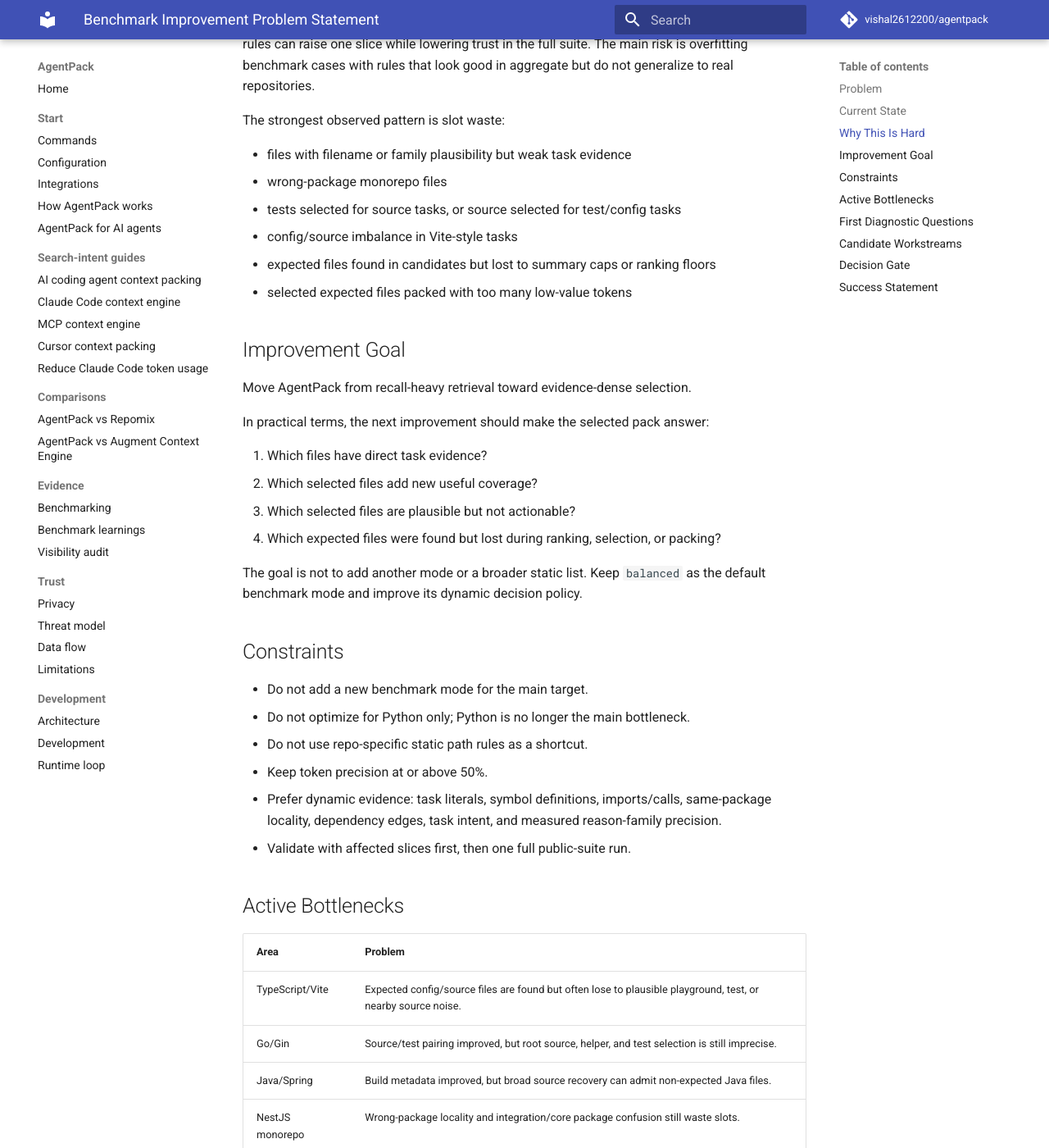
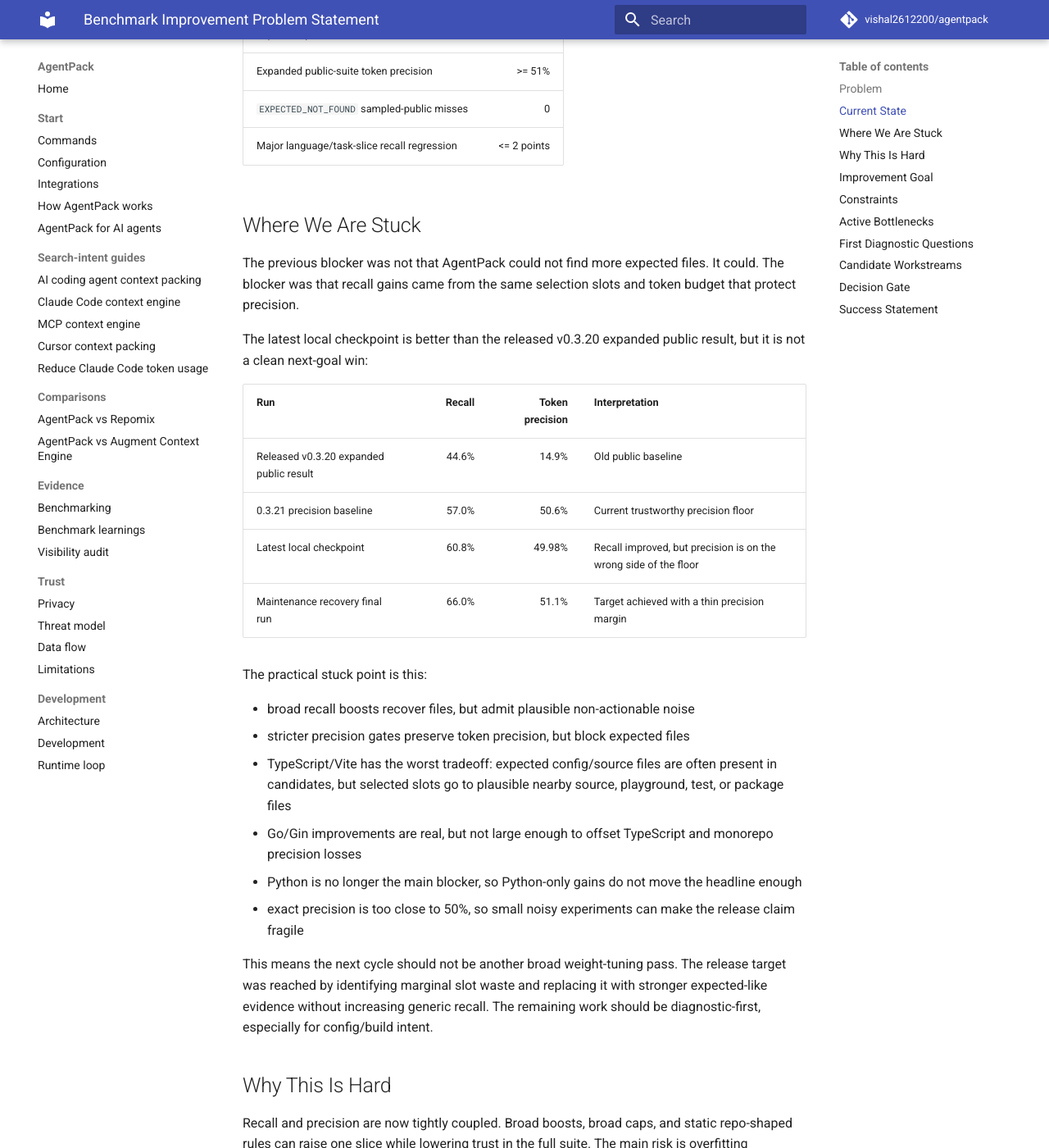
Before and after one commit to Jdowpasisi/agentpack, an MkDocs documentation site: the page built from docs/benchmark-improvement-problem-statement.md, in a window 1280 px wide and 1400 px high, scrolled down 1124 px. Shown: the whole window at 82% size. Built offline with MkDocs 1.6.1 and Material for MkDocs 9.7.7, drawn with Linux system fonts in a browser that asks for light colours; comment, search, counter and statistics services are not loaded; some of the changed text lies outside the part shown.

Commit message:
docs(benchmark): publish release baseline evidence

```diff
--- a/docs/benchmark-improvement-problem-statement.md
+++ b/docs/benchmark-improvement-problem-statement.md
@@ -13,21 +13,63 @@
 
 ## Current State
 
-The trusted public baseline from the 0.3.21 release cycle is:
+The trusted public baseline from the 0.3.21 release cycle was:
 
 | Suite | Recall | Token precision | Notes |
 |---|---:|---:|---|
 | Expanded 109-case precision baseline | 57.0% | 50.6% | Verified after parent-checkout expected-file filtering |
 | Full 128-case release gate run | 59.9% | 50.0% | Just under the configured 60% recall gate |
+| Latest local checkpoint | 60.8% | 49.98% | Recall improved, but exact precision is just below the hard 50% floor |
 
-The next target remains:
+The 2026-06-13 local release-candidate checkpoint is:
+
+| Suite | Recall | Token precision | Notes |
+|---|---:|---:|---|
+| Expanded 108-case maintenance recovery baseline | 66.0% | 51.1% | Target achieved; see `benchmarks/results/2026-06-13-public.md` |
+
+The target gate is now:
 
 | Metric | Target |
 |---|---:|
-| Expanded public-suite recall | 65%+ |
-| Expanded public-suite token precision | 50%+ |
+| Expanded public-suite recall | >= 65% |
+| Expanded public-suite token precision | >= 51% |
 | `EXPECTED_NOT_FOUND` sampled-public misses | 0 |
 | Major language/task-slice recall regression | <= 2 points |
+
+## Where We Are Stuck
+
+The previous blocker was not that AgentPack could not find more expected files.
+It could. The blocker was that recall gains came from the same selection slots
+and token budget that protect precision.
+
+The latest local checkpoint is better than the released v0.3.20 expanded public
+result, but it is not a clean next-goal win:
+
+| Run | Recall | Token precision | Interpretation |
+|---|---:|---:|---|
+| Released v0.3.20 expanded public result | 44.6% | 14.9% | Old public baseline |
+| 0.3.21 precision baseline | 57.0% | 50.6% | Current trustworthy precision floor |
+| Latest local checkpoint | 60.8% | 49.98% | Recall improved, but precision is on the wrong side of the floor |
+| Maintenance recovery final run | 66.0% | 51.1% | Target achieved with a thin precision margin |
+
+The practical stuck point is this:
+
+- broad recall boosts recover files, but admit plausible non-actionable noise
+- stricter precision gates preserve token precision, but block expected files
+- TypeScript/Vite has the worst tradeoff: expected config/source files are often
+  present in candidates, but selected slots go to plausible nearby source,
+  playground, test, or package files
+- Go/Gin improvements are real, but not large enough to offset TypeScript and
+  monorepo precision losses
+- Python is no longer the main blocker, so Python-only gains do not move the
+  headline enough
+- exact precision is too close to 50%, so small noisy experiments can make the
+  release claim fragile
+
+This means the next cycle should not be another broad weight-tuning pass. The
+release target was reached by identifying marginal slot waste and replacing it
+with stronger expected-like evidence without increasing generic recall. The
+remaining work should be diagnostic-first, especially for config/build intent.
 
 ## Why This Is Hard
 
@@ -74,6 +116,7 @@
 
 | Area | Problem |
 |---|---|
+| Config/build intent | Lowest remaining intent slice: about 48.8% recall and 35.0% token precision. Broad config recovery is risky. |
 | TypeScript/Vite | Expected config/source files are found but often lose to plausible playground, test, or nearby source noise. |
 | Go/Gin | Source/test pairing improved, but root source, helper, and test selection is still imprecise. |
 | Java/Spring | Build metadata improved, but broad source recovery can admit non-expected Java files. |
@@ -138,7 +181,8 @@
 
 ## Success Statement
 
-The next improvement cycle succeeds when AgentPack can publish a full-suite
-benchmark showing 65%+ recall and 50%+ token precision, with slice-level
+The current improvement cycle succeeded when AgentPack produced a full-suite
+benchmark showing 66.0% recall and 51.1% token precision, with slice-level
 evidence explaining where recall was recovered and why precision remained
-credible.
+credible. The next cycle succeeds only if it preserves that gate while improving
+the config/build and monorepo precision bottlenecks.
```
Also changed, not shown: CHANGELOG.md (+4 -0 lines), README.md (+22 -21 lines), benchmarks/README.md (+12 -7 lines), benchmarks/results/2026-06-13-public.md (added, +71 -0 lines), docs/benchmark-learnings.md (+10 -2 lines), docs/benchmarking.md (+6 -0 lines).
